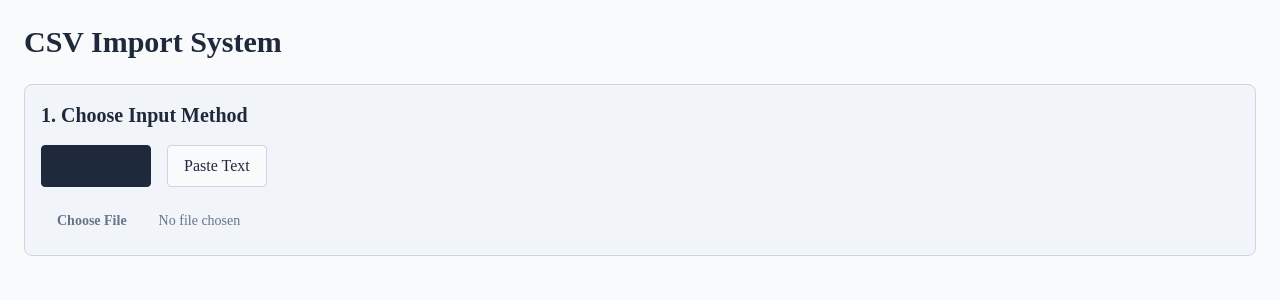
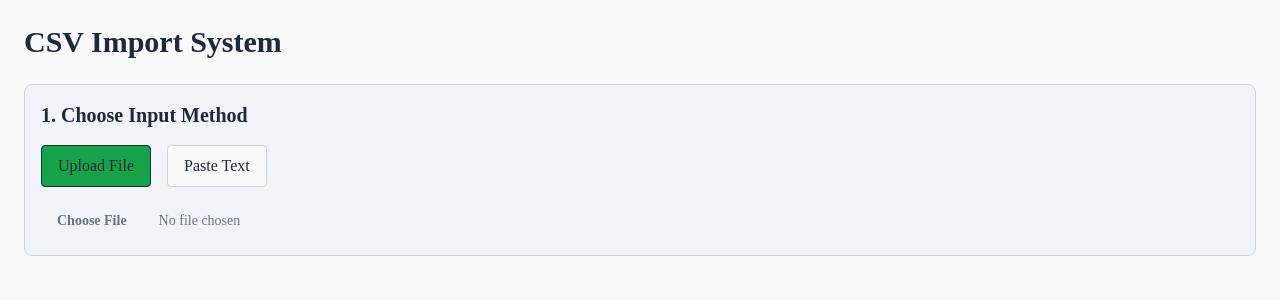
Before and after one commit to vctrubio/adrenalink, a Next.js app: page /csv in a window 1280 px wide. Shown: the top 300 px of the page. Built offline with nearby package versions, Linux system fonts and the light colour scheme.

Commit message:
color again schange

```diff
--- a/src/css/colors.css
+++ b/src/css/colors.css
@@ -17,12 +17,12 @@
         --accent: 226 232 240; /* slate-200 */
         --accent-foreground: 30 41 59; /* slate-800 */
 
-        /* Primary Colors - Blue from "connecting students and teachers" */
-        --primary: 30 41 59; /* slate-800 - main text color */
+        /* Primary Colors - Green as main interactive color */
+        --primary: 22 163 74; /* green-600 */
         --secondary: 59 130 246; /* blue-500 - the blue accent */
-        --tertiary: 255 149 0; /* Apple's system orange */
-        --fourth: 175 82 222; /* Apple's system purple */
-        --fifth: 255 45 85; /* Apple's system pink */
+        --tertiary: 255 190 165; /* PANTONE 13-1023 TCX Peach Fuzz */
+        --fourth: 52 115 162; /* PANTONE 19-4052 TCX Classic Blue */
+        --fifth: 95 57 129; /* PANTONE 18-3838 TCX Ultra Violet */
 
         --destructive: 255 59 48; /* Apple's system red */
         --warning: 255 149 0; /* light orange for warnings */
@@ -50,19 +50,19 @@
         --accent: 51 65 85; /* slate-700 */
         --accent-foreground: 248 250 252; /* slate-50 */
 
-        /* Primary Colors - Consistent with light mode */
-        --primary: 248 250 252; /* slate-50 - light text for dark mode */
+        /* Primary Colors - Darker versions for dark mode */
+        --primary: 210 174 96; /* paper-700 - darker parchment for dark mode */
         --secondary: 96 165 250; /* blue-400 - brighter blue for dark mode */
-        --tertiary: 255 159 10; /* Apple orange dark mode */
-        --fourth: 191 90 242; /* Apple purple dark mode */
-        --fifth: 255 55 95; /* Apple pink dark mode */
+        --tertiary: 255 200 175; /* Lighter Peach Fuzz for dark mode */
+        --fourth: 62 135 182; /* Lighter Classic Blue for dark mode */
+        --fifth: 115 77 149; /* Lighter Ultra Violet for dark mode */
 
         --destructive: 255 69 58; /* Apple red dark mode */
         --warning: 255 159 10; /* light orange for warnings dark mode */
 
         /* Border and Ring */
-        --border: 51 65 85; /* slate-700 */
-        --input: 51 65 85; /* slate-700 */
+        --border: 52 115 162; /* PANTONE 19-4052 TCX Classic Blue */
+        --input: 52 115 162; /* PANTONE 19-4052 TCX Classic Blue */
         --ring: 96 165 250; /* blue-400 */
     }
 
```
